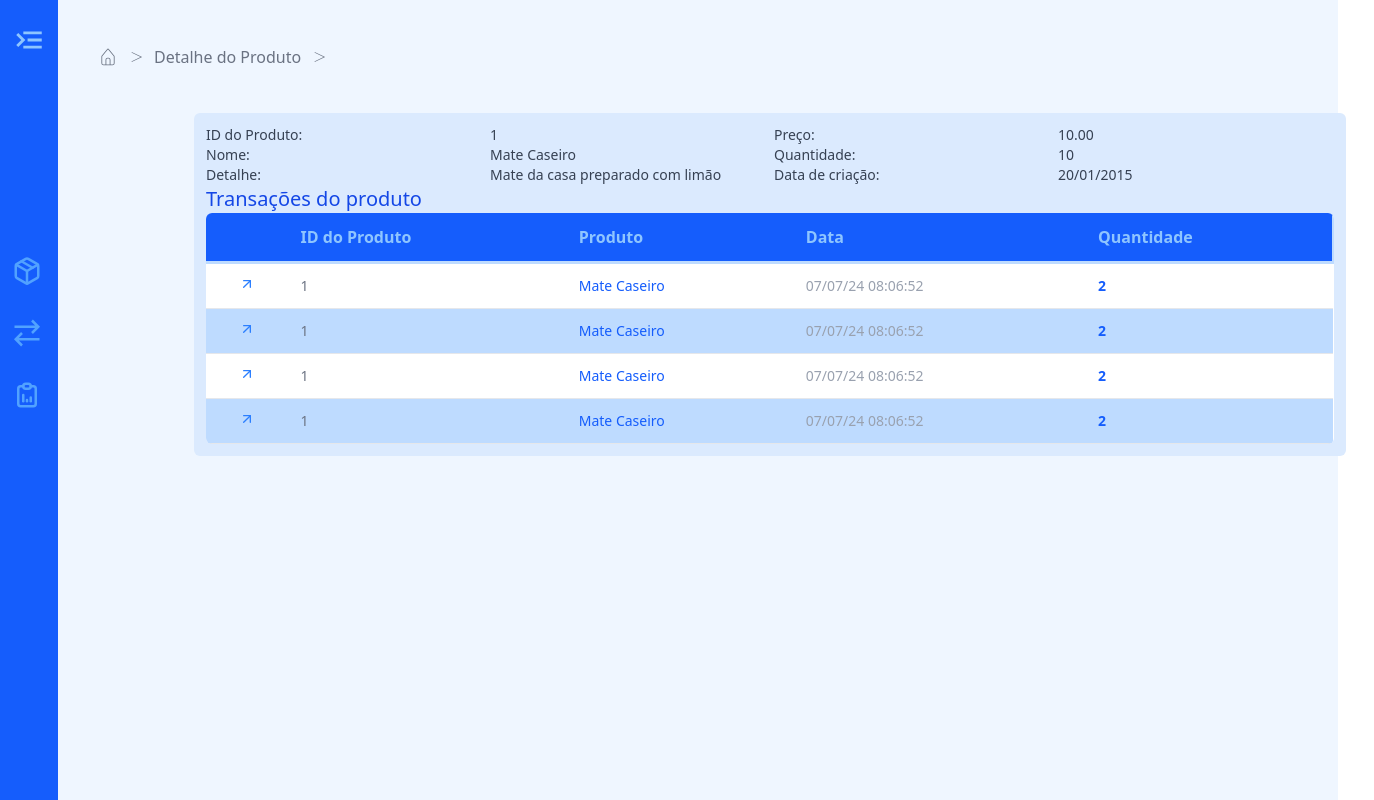
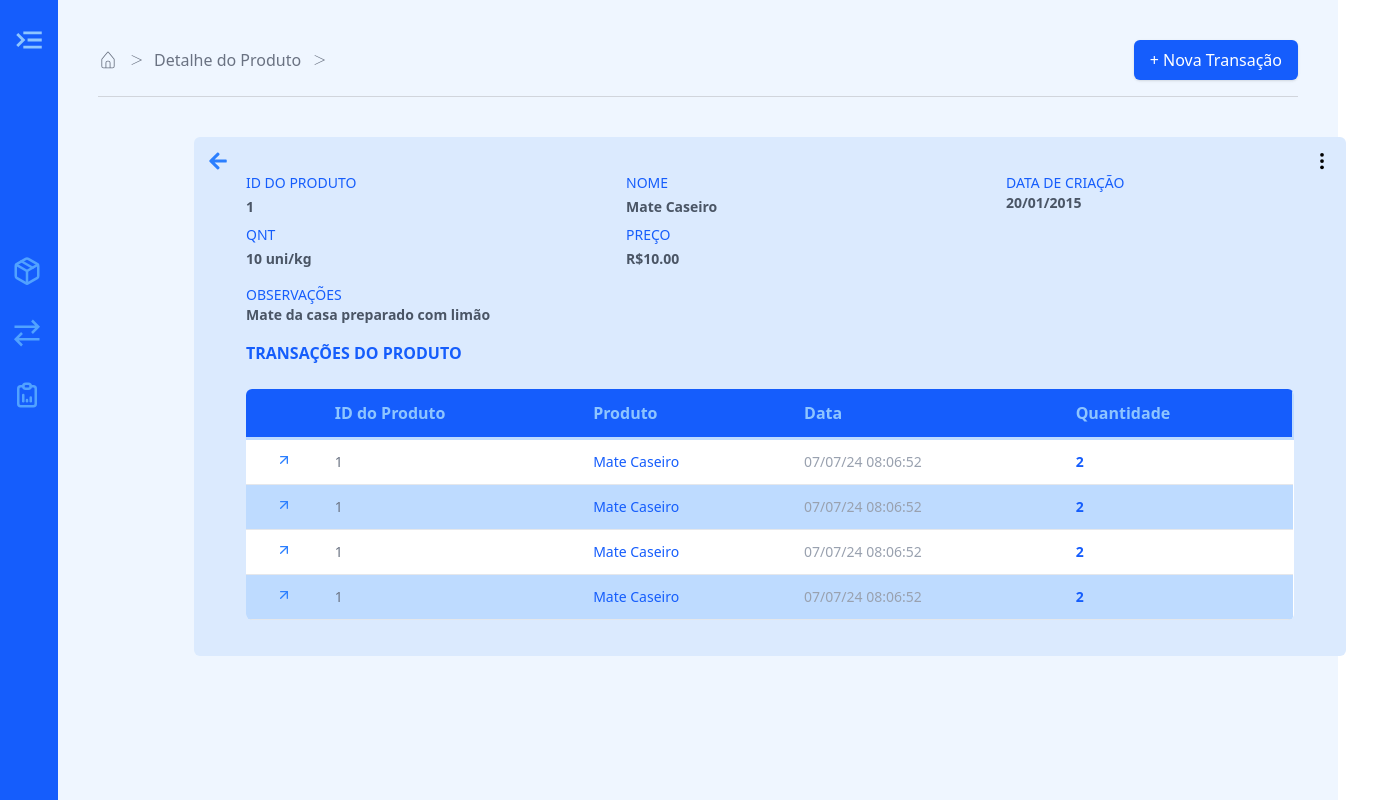
Before and after one commit to livmachado/gestor-estoque, a React (Vite) app in the folder front-end/: page /transacoes in a window 1280 px wide. Shown: the whole page, 1374 px wide, since content can reach past the window. Built offline with nearby package versions, Linux system fonts and the light colour scheme.

Commit message:
alterações na pag de detail

```diff
--- a/front-end/src/pages/DetailPage.tsx
+++ b/front-end/src/pages/DetailPage.tsx
@@ -1,5 +1,10 @@
 import Breadcrumb from "../components/Breadcrumb";
+import PrimaryButton from "../components/PrimaryButton";
 import TransactionsTable from "../components/TransactionsTable";
+
+//icons
+import { FaArrowLeft } from "react-icons/fa";
+import { IoEllipsisVertical } from "react-icons/io5";
 
 const transactionData = [
   {
@@ -47,51 +52,65 @@ const product = [
   },
 ];
 
+
 export default function DetailPage() {
   return (
     <div className="items-center">
       <div className="flex justify-between gap-2.5">
         <Breadcrumb value="Detalhe do Produto " />
+        <PrimaryButton onClick={()=> console.log("Hello")} children="+ Nova Transação" />
       </div>
-      <div className="ml-24 my-10 p-3 w-6xl bg-blue-100 rounded-md">
+      <hr className="my-4 border-t border-gray-300" />
+      <div className="ml-24 my-10 p-3 w-6xl bg-blue-100 rounded-md ">
+        <div className="flex justify-between p-0.5 items-center">
+          <FaArrowLeft size= {20} className="text-blue-500" />
+          <IoEllipsisVertical size={20} />
+
+        </div>
         {product.map((prod) => (
-            <div className="w-full grid grid-cols-2 gap-2 text-sm text-gray-700">
+            <div className="w-full mx-10 mb-4 grid grid-cols-3 gap-3 text-sm text-blue-600 gap-y-2 ">
                 <div className="">
-                    <div className="grid grid-cols-2 gap-x-2">
-                        <span>ID do Produto:</span>
-                        <span>{prod.id}</span>
+                    <div className="grid grid-rows-2 gap-y-1 mb-2">
+                        <span className="font-medium">ID DO PRODUTO</span>
+                        <span className="font-semibold text-gray-600">{prod.id}</span>
                     </div>
-                    <div className="grid grid-cols-2 gap-x-2">
-                        <span>Nome:</span>
-                        <div>{prod.name}</div>
+                    <div className="grid grid-row-2 gap-y-1 mb-2">
+                        <span className="font-medium">QNT</span>
+                        <span className="font-semibold  text-gray-600">{prod.quantity} uni/kg</span>
 
-                    </div>
-                    <div className="grid grid-cols-2 gap-x-2">
-                        <span>Detalhe:</span>
-                        <div>{prod.detail}</div>
+
                     </div>
                 </div>
                 <div className="">
-                    <div className="grid grid-cols-2 gap-x-2">
-                        <span>Preço:</span>
-                        <span>{prod.price}</span>
+                    <div className="grid grid-row-2 gap-y-1 mb-2">
+                        <span className="font-medium">NOME</span>
+                        <span className="font-semibold  text-gray-600">{prod.name}</span>
                     </div>
-                    <div className="grid grid-cols-2 gap-x-2">
-                        <span>Quantidade:</span>
-                        <span>{prod.quantity}</span>
-                    </div>
-                    <div className="grid grid-cols-2 gap-x-2">
-                        <span>Data de criação:</span>
-                        <span>{prod.date}</span>
+                    <div className="grid grid-row-2 gap-y-1 mb-2">
+                        <span className="font-medium">PREÇO</span>
+                        <span className="font-semibold  text-gray-600">R${prod.price}</span>
+
                     </div>
                 </div>
+                <div>
+                    <div className="grid grid-row-2 gap-x-2">
+                        <span className="font-medium">DATA DE CRIAÇÃO</span>
+                        <span className="font-semibold  text-gray-600">{prod.date}</span>
+                    </div>
+                </div>
+                    <div className="grid grid-row-2 gap-x-2">
+                        <span className="font-medium">OBSERVAÇÕES</span>
+                        <span className="font-semibold  text-gray-600">{prod.detail}</span>
+                    </div>
             </div>
 
           ))}
-        <span className="w-full text-xl text-blue-700">
-          Transações do produto
+        <span className="w-full font-semibold text-md text-blue-600 ml-10 ">
+          TRANSAÇÕES DO PRODUTO
         </span>
-        <TransactionsTable transactions={transactionData} />
+        <div className="mx-10 my-6">
+          <TransactionsTable transactions={transactionData} />
+        </div>
       </div>
     </div>
   );
```
